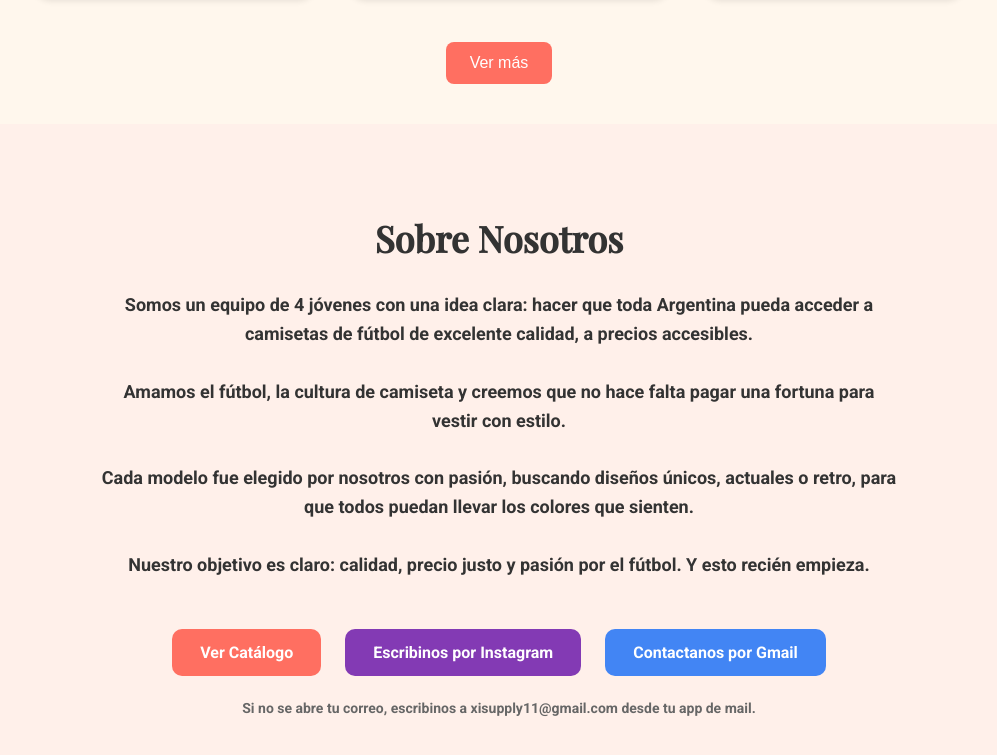
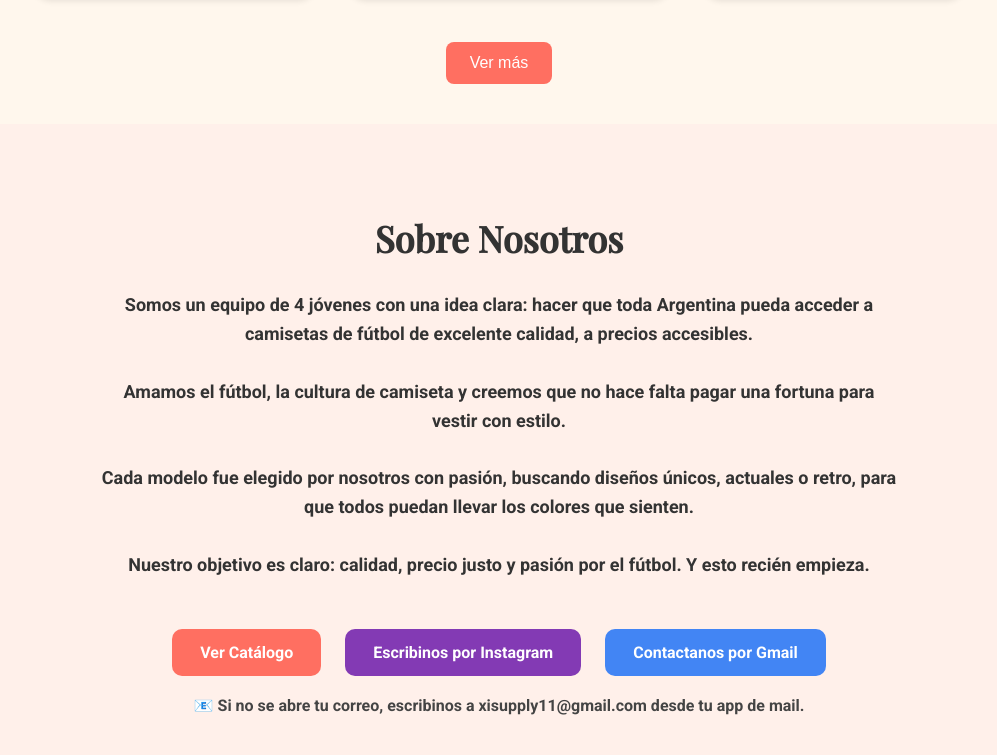
Before and after one commit to XISupply/XI-Supply, a plain HTML site: page index.html in a window 1280 px wide. Shown: the part 1207-1962 px from the top of the page, without its empty margins (141-1138 px from the left). Drawn offline with nearby package versions, Linux system fonts and the light colour scheme; a script that the page names is missing; a web font is replaced by a local one.

Commit message:
Update index.html

```diff
--- a/index.html
+++ b/index.html
@@ -356,7 +356,10 @@ html {
     <a href="#listaProductos" class="cta-button btn-catalogo">Ver Catálogo</a>
     <a href="https://www.instagram.com/full90___?igsh=MTd1Z2lpanh4YmZwaQ==" target="_blank" class="cta-button btn-instagram">Escribinos por Instagram</a>
     <a href="mailto:xisupply11@gmail.com" class="cta-button btn-gmail">Contactanos por Gmail</a>
-<p style="font-size: 14px; color: #666;">Si no se abre tu correo, escribinos a <strong>xisupply11@gmail.com</strong> desde tu app de mail.</p>
+<p style="font-size: 16px; color: #444; font-weight: 500; margin-top: 10px;">
+  📧 Si no se abre tu correo, escribinos a <strong>xisupply11@gmail.com</strong> desde tu app de mail.
+</p>
+
   </div>
 </section>
 
```
